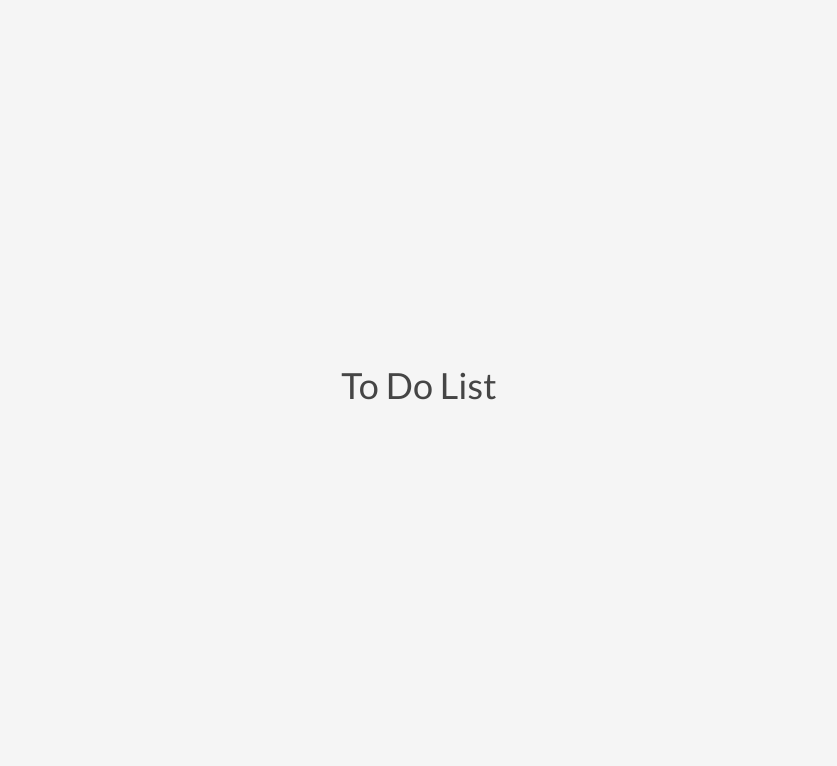
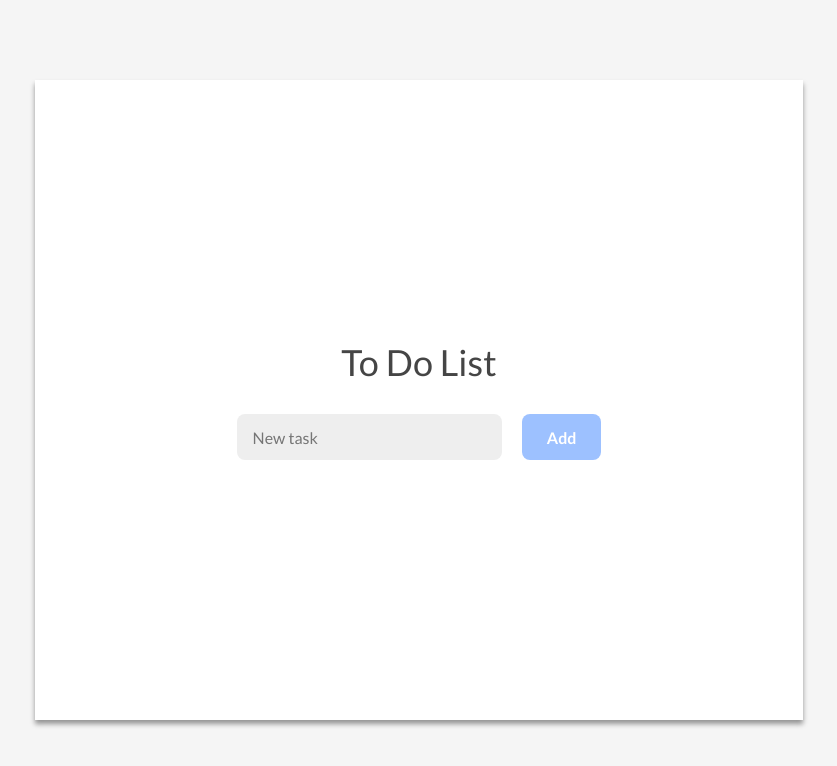
Before and after one commit to darbimar/to-do-app, a React (Create React App) app: page / in a window 1280 px wide. Shown: the top 766 px of the page, without its empty margins (221-1058 px from the left). Built offline with nearby package versions, Linux system fonts and the light colour scheme.

Commit message:
add button and input components

```diff
--- a/src/App.module.scss
+++ b/src/App.module.scss
@@ -1,11 +1,21 @@
 .container {
+  display: flex;
+  justify-content: center;
+  align-items: center;
+  background-color: #f5f5f5;
+  min-height: 100vh;
+}
+
+
+.content {
   display: flex;
   flex-direction: column;
   justify-content: center;
   align-items: center;
   gap: 30px;
-  background-color: #f5f5f5;
-  min-height: 100vh;
-  font-family: 'Lato';
-  font-size: 16px;
+  padding: 20px 80px;
+  width: 60%;
+  height: 80vh;
+  background-color: #fff;
+  box-shadow: 0 4px 5px #00000066;
 }
--- a/src/App.tsx
+++ b/src/App.tsx
@@ -6,8 +6,10 @@ import Main from './components/Main/Main';
 const App: React.FC = () => {
   return (
     <div className={styles.container}>
-      <Header />
-      <Main />
+      <div className={styles.content}>
+        <Header />
+        <Main />
+      </div>
     </div>
   );
 };
--- /dev/null
+++ b/src/components/Button/Button.module.scss
@@ -0,0 +1,11 @@
+.button {
+  padding: 10px 25px;
+  height: 46px;
+  color: #fff;
+  font-weight: 700;
+  text-decoration: none;
+  border-radius: 8px;
+  border: none;
+  background-color: #9dc1ff;
+  cursor: pointer;
+}
--- /dev/null
+++ b/src/components/Button/Button.tsx
@@ -0,0 +1,13 @@
+import React from 'react';
+import styles from './Button.module.scss';
+
+type ButtonProps = {
+  children: string;
+  handleCheck?: () => void;
+};
+
+const Button: React.FC<ButtonProps> = ({ children }) => {
+  return <button className={styles.button}>{children}</button>;
+};
+
+export default Button;
--- /dev/null
+++ b/src/components/Input/Input.tsx
@@ -0,0 +1,15 @@
+import React, { ChangeEvent } from 'react';
+
+type InputProps = {
+  className: string;
+  type: 'text' | 'checkbox';
+  value: string | number | undefined;
+  placeholder?: string;
+  onChange?: (event: ChangeEvent<HTMLInputElement>) => void;
+};
+
+const Input: React.FC<InputProps> = (props) => {
+  return <input {...props}></input>;
+};
+
+export default Input;
--- a/src/components/Main/Main.module.scss
+++ b/src/components/Main/Main.module.scss
@@ -1,4 +1,5 @@
 .wrapper {
   display: flex;
   flex-direction: column;
+  width: 60%;
 }
--- a/src/components/Main/Main.tsx
+++ b/src/components/Main/Main.tsx
@@ -1,8 +1,13 @@
 import React from 'react';
 import styles from './Main.module.scss';
+import TaskInput from '../TaskInput/TaskInput';
 
 const Main: React.FC = () => {
-  return <main className={styles.wrapper}></main>;
+  return (
+    <main className={styles.wrapper}>
+      <TaskInput />
+    </main>
+  );
 };
 
 export default Main;
--- /dev/null
+++ b/src/components/TaskInput/TaskInput.module.scss
@@ -0,0 +1,14 @@
+.wrapper {
+  display: flex;
+  gap: 20px;
+}
+
+.input {
+  padding: 8px 16px;
+  height: 46px;
+  width: 100%;
+  border-radius: 8px;
+  border: none;
+  background-color: #eee;
+  font-size: 16px;
+}
--- /dev/null
+++ b/src/components/TaskInput/TaskInput.tsx
@@ -0,0 +1,23 @@
+import React, { useState } from 'react';
+import Input from '../Input/Input';
+import Button from '../Button/Button';
+import styles from './TaskInput.module.scss';
+
+const TaskInput: React.FC = () => {
+  const [value, setValue] = useState('');
+
+  return (
+    <section className={styles.wrapper}>
+      <Input
+        className={styles.input}
+        placeholder="New task"
+        type="text"
+        value={value}
+        onChange={(event) => setValue(event.target.value)}
+      />
+      <Button>Add</Button>
+    </section>
+  );
+};
+
+export default TaskInput;
--- a/src/index.css
+++ b/src/index.css
@@ -1,13 +1,15 @@
-body {
+*,
+*::after,
+*::before {
+  box-sizing: border-box;
   margin: 0;
-  font-family: -apple-system, BlinkMacSystemFont, 'Segoe UI', 'Roboto', 'Oxygen',
-    'Ubuntu', 'Cantarell', 'Fira Sans', 'Droid Sans', 'Helvetica Neue',
-    sans-serif;
+  padding: 0;
+  font-family: 'Lato', sans-serif;
+  font-size: 16px;
   -webkit-font-smoothing: antialiased;
   -moz-osx-font-smoothing: grayscale;
 }
 
 code {
-  font-family: source-code-pro, Menlo, Monaco, Consolas, 'Courier New',
-    monospace;
+  font-family: source-code-pro, Menlo, Monaco, Consolas, 'Courier New', monospace;
 }
```
